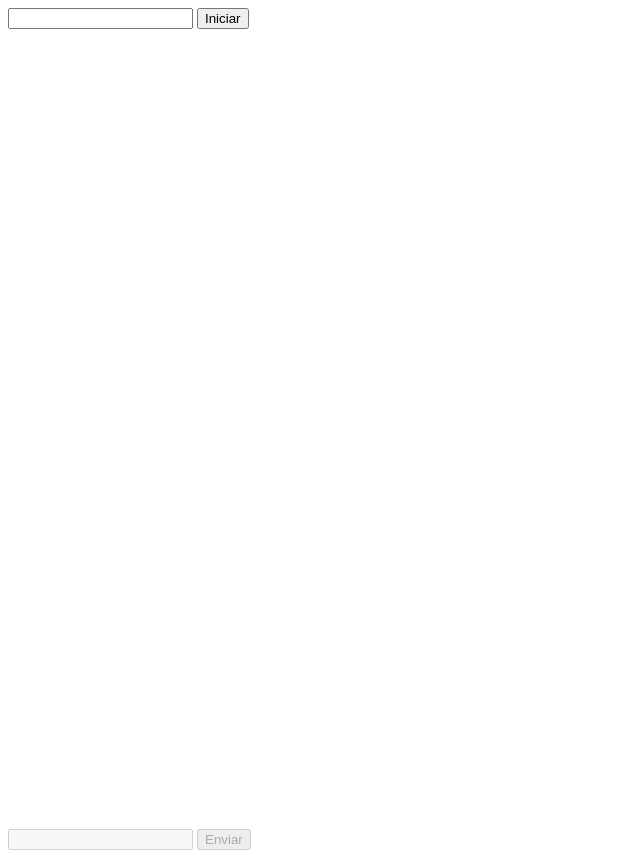
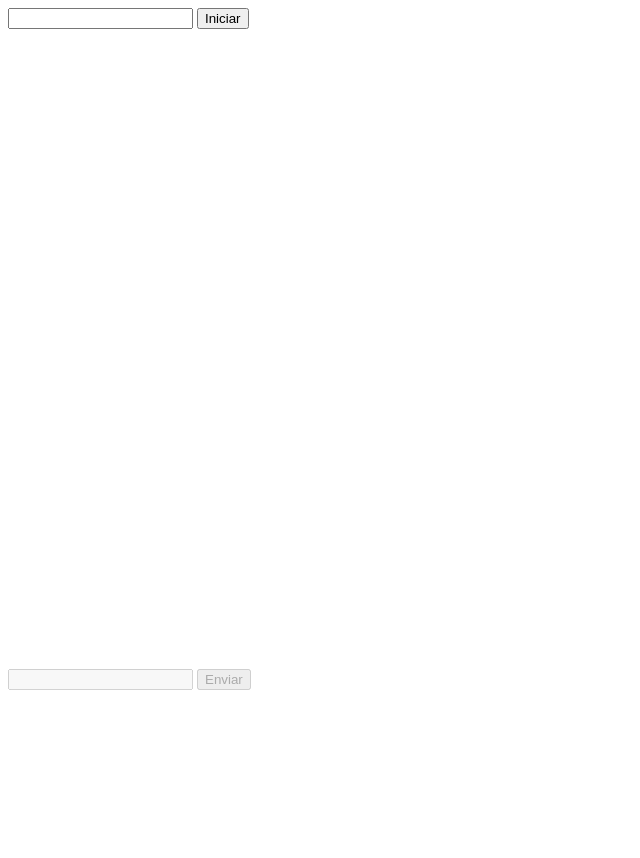
Before and after one commit to paulo9mv/randomchat, a website: page public/index.html in a window 1280 px wide. Shown: the whole page, without its empty margins (0-640 px from the left). After the commit the page ends 800 px from the top, so only its background shows below. Drawn offline with nearby package versions, Linux system fonts and the light colour scheme; files whose address does not match are found by name.

Commit message:
change html size

```diff
--- a/public/index.html
+++ b/public/index.html
@@ -13,13 +13,14 @@
     <input id="username" type="text"></input>
     <button id="logar_btn" onclick="iniciar()">Iniciar</button>
 
-      <div style="height:100vh;width:100vw;">
+      <div style="height:80vh;width:100vw;">
           <div id="chat" style="height:100%;">
             </div>
+            <input id="message" type="text" disabled></input>
+    <button id="enviar" disabled>Enviar</button>
       </div>
 
-    <input id="message" type="text" disabled></input>
-    <button id="enviar" disabled>Enviar</button>
+
     <script src="public/script.js"></script>
   </body>
 </html>
```
